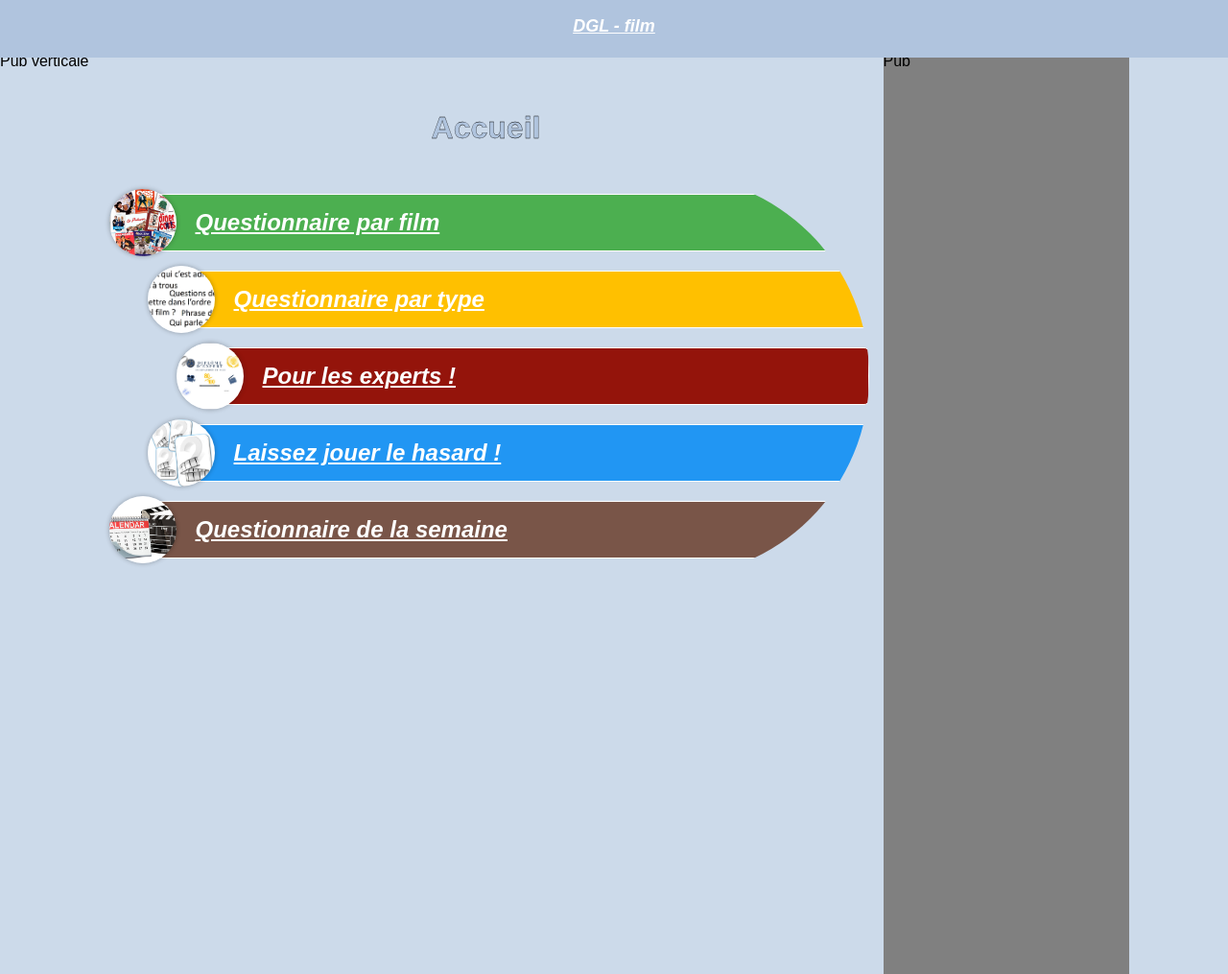
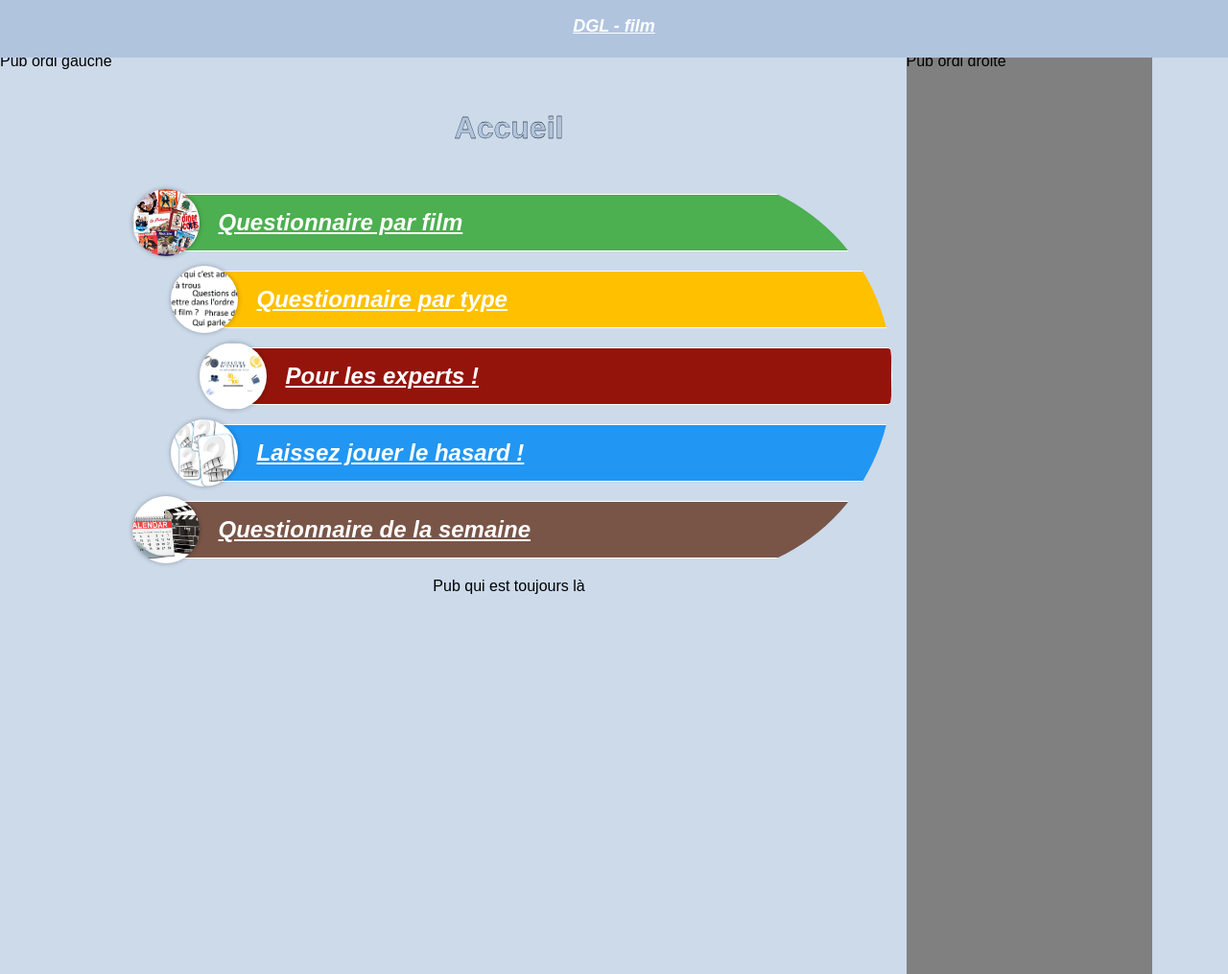
Before and after one commit to GodefroyL/questionnaire-film, a Jekyll site: the page built from index.html, in a window 1280 px wide. Shown: the whole page at 96% size. Built offline with Jekyll 4.4.1, drawn with Linux system fonts in a browser that asks for light colours.

```diff
--- a/_layouts/base.html
+++ b/_layouts/base.html
@@ -22,23 +22,23 @@
         </header>
         <main>
             <div class="pub-odinateur">
-                Pub verticale
+                Pub ordi gauche
             </div>
             <div class="pub-tel" style="height: 70px;">
-                Pub horizontale
+                Pub tel haut
             </div>
             <div class="contenu">
                 <div class="titre">
                     {{ page.title }}
                 </div>
                 {{ content }}
-                <div class="pub-horizontale"></div>
+                <div class="pub-horizontale">Pub qui est toujours là</div>
             </div>
             <div class="pub-ordinateur">
-                Pub
+                Pub ordi droite
             </div>
             <div class="pub-tel">
-                Pub horizontale
+                Pub tel bas
             </div>
         </main>
     </body>
```
